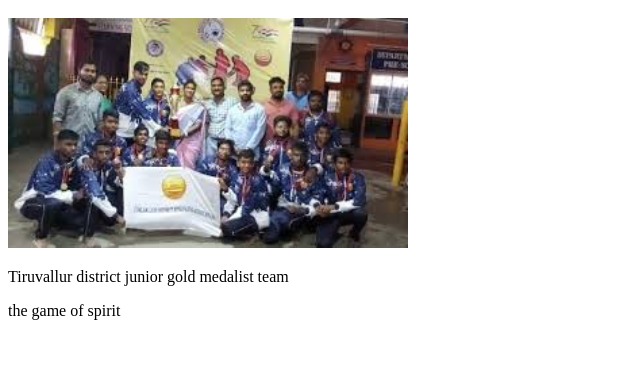
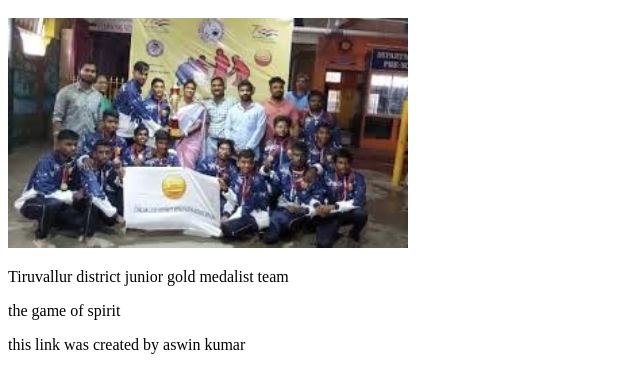
Before and after one commit to Aswin-cod04/first-example, a plain HTML site: page index.html in a window 1280 px wide. Shown: the part 120-512 px from the top of the page, without its empty margins (0-640 px from the left). Drawn offline with Linux system fonts and the light colour scheme.

Commit message:
added another para

```diff
--- a/index.html
+++ b/index.html
@@ -11,5 +11,6 @@
     <img width="400px" src="image.jpg" alt="">
     <p>Tiruvallur district junior gold medalist team</p>
     <p>the game of spirit</p>
+    <p>this link was created by aswin kumar</p>
 </body>
 </html>
```
